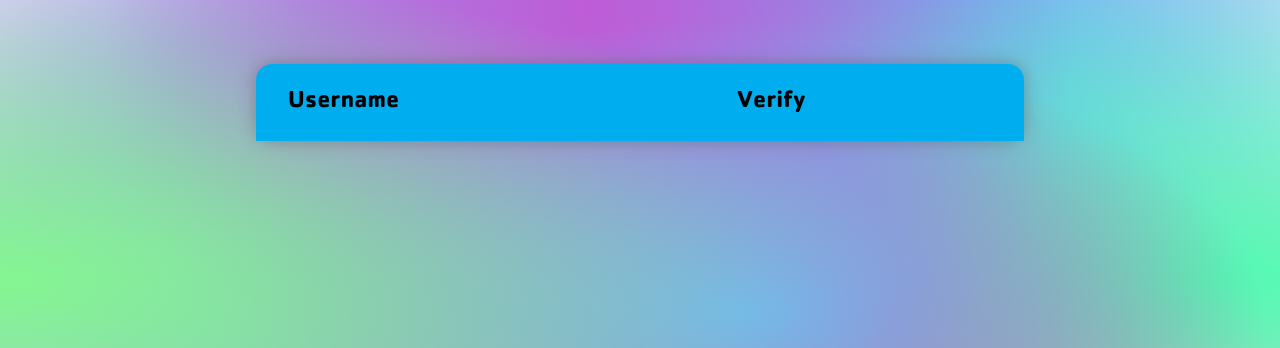
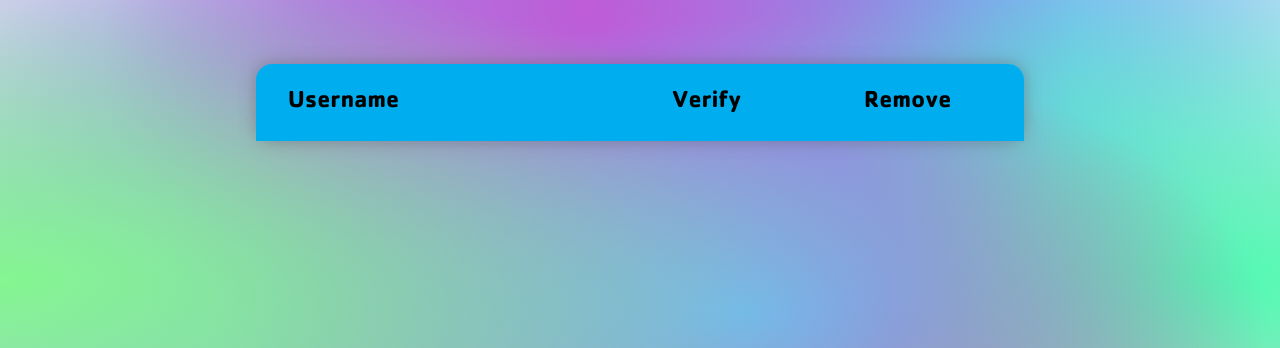
Before and after one commit to SmartDude04/color-wars-website, a PHP site: page /index.php?page=users in a window 1280 px wide. Shown: the part 72-420 px from the top of the page. Run offline with PHP 8.4, Linux system fonts and the light colour scheme; lists and menus that the app fills with data are empty.

Commit message:
Resolve #10

```diff
--- a/public/css/home/users.css
+++ b/public/css/home/users.css
@@ -29,6 +29,18 @@
         transition: 0.25s;
         cursor: pointer;
     }
+
+    .username-col {
+        width: 50%;
+    }
+
+    .verify-col {
+        width: 25%;
+    }
+
+    .remove-col {
+        width: 25%;
+    }
 }
 
 @media (orientation: portrait) {
@@ -58,6 +70,18 @@
 
     button {
         font-size: 48px;
+    }
+
+    .username-col {
+        width: 45%;
+    }
+
+    .verify-col {
+        width: 25%;
+    }
+
+    .remove-col {
+        width: 30%;
     }
 }
 
--- a/public/home/users.php
+++ b/public/home/users.php
@@ -5,8 +5,9 @@ require_once "../api/users/get-users.php";
 <div class="users-container">
     <table class="users-table">
         <tr class="header">
-            <th class="top-left">Username</th>
-            <th class="top-right">Verify</th>
+            <th class="top-left username-col">Username</th>
+            <th class="verify-col">Verify</th>
+            <th class="top-right remove-col">Remove</th>
         </tr>
 
         <?php
@@ -25,10 +26,12 @@ require_once "../api/users/get-users.php";
                 echo "<td>$name</td>";
             }
 
+            echo "<td><button onclick='verifyUser(\"$name\")'>Verify</button></td>";
+
             if ($last) {
-                echo "<td class='bottom-right'><button onclick='verifyUser(\"$name\")'>Verify</button></td>";
+                echo "<td class='bottom-right'><button onclick='removeUser(\"$name\")'>Remove</button></td>";
             } else {
-                echo "<td><button onclick='verifyUser(\"$name\")'>Verify</button></td>";
+                echo "<td><button onclick='removeUser(\"$name\")'>Remove</button></td>";
             }
             echo "</tr>";
         }
@@ -41,7 +44,7 @@ require_once "../api/users/get-users.php";
     <table class="users-table">
 
         <tr class="header">
-            <th class="top-left">Username</th>
+            <th class="top-left username-col">Username</th>
             <th class="top-right">Role</th>
         </tr>
 
```
Also changed, not shown: api/users/remove-user.php (added, +24 -0 lines), public/js/users.js (+7 -0 lines).
